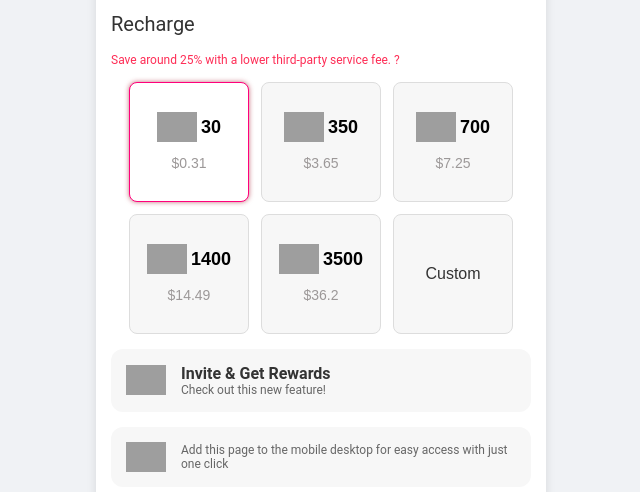
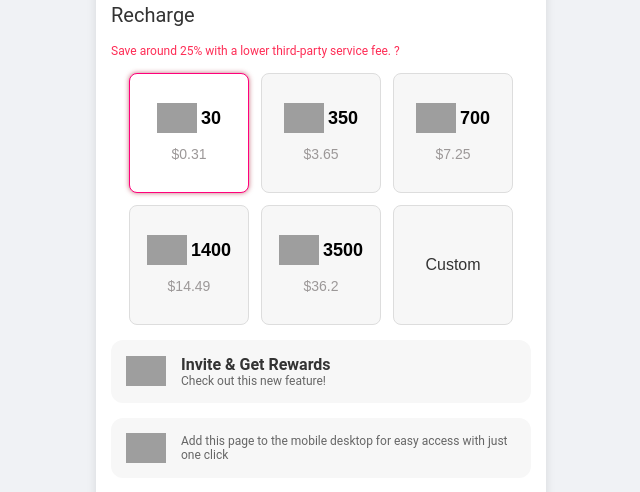
Before and after one commit to Nitesh0626/GetCoins, a plain HTML site: page index.html in a window 1280 px wide. Shown: the part 83-575 px from the top of the page, without its empty margins (319-959 px from the left). Drawn offline with Linux system fonts and the light colour scheme; grey boxes are pictures that could not be loaded.

Commit message:
Update index.html

```diff
--- a/index.html
+++ b/index.html
@@ -5,6 +5,7 @@
     <meta name="viewport" content="width=device-width, initial-scale=1.0">
     <title>Get Coins</title>
     <style>
+
 body {
     font-family: 'Roboto', sans-serif;
     margin: 0;
@@ -13,24 +14,25 @@ body {
     color: #333;
     display: flex;
     justify-content: center;
-    align-items: center;
-    min-height: 100vh; /* Use min-height instead of fixed height */
+    min-height: 100vh;
     box-sizing: border-box;
     -webkit-font-smoothing: antialiased;
     -moz-osx-font-smoothing: grayscale;
-    overflow-x: hidden; /* Allow vertical scrolling */
+    overflow-x: hidden; /* Prevent horizontal scroll */
 }
+
 
 .container {
     width: 100vw;
-    max-width: 450px; /* Limit max width for a better experience on large screens */
+    max-width: 450px;
     background-color: #fff;
     box-shadow: 0 0 10px rgba(0, 0, 0, 0.1);
     display: flex;
     flex-direction: column;
     position: relative;
-    height: auto; /* Allow natural height */
+    min-height: 100vh; /* Make it fill the screen without extra blank space */
 }
+
 
         .content-wrapper {
             flex: 1;
```
